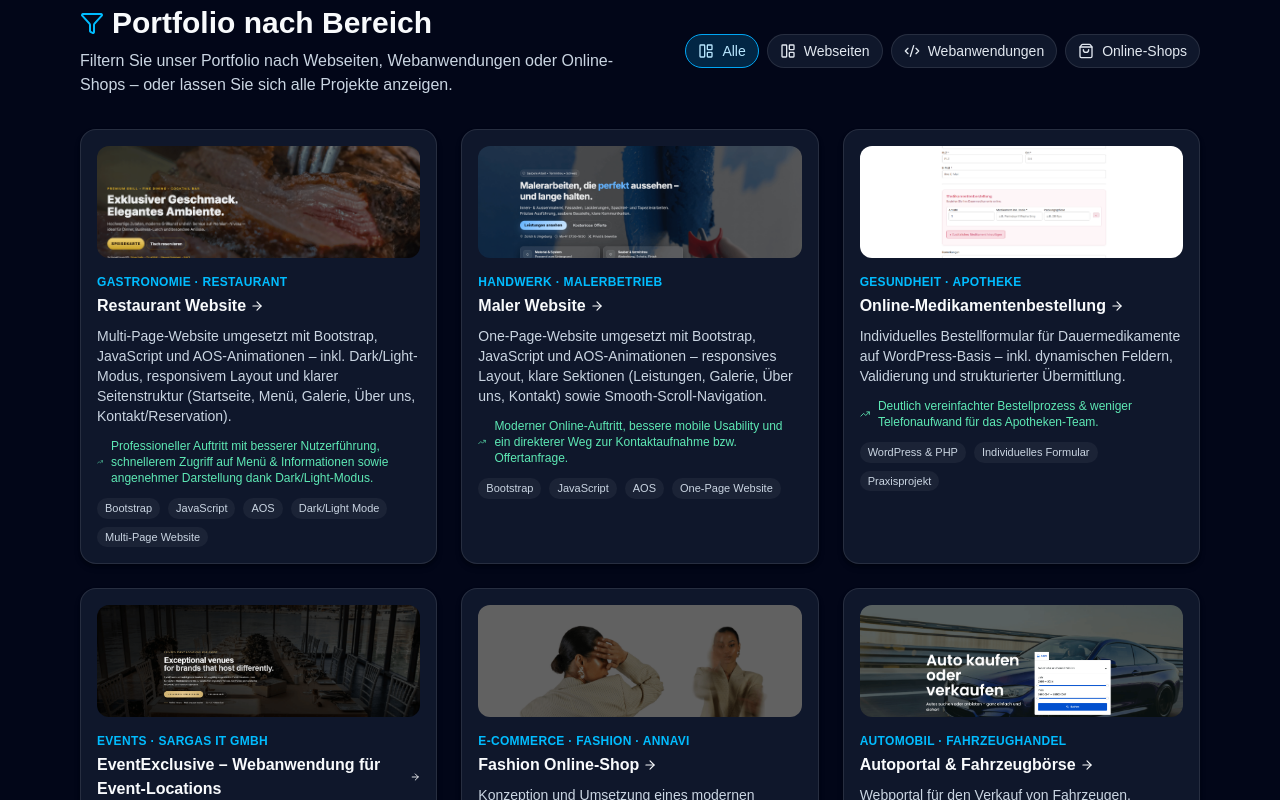
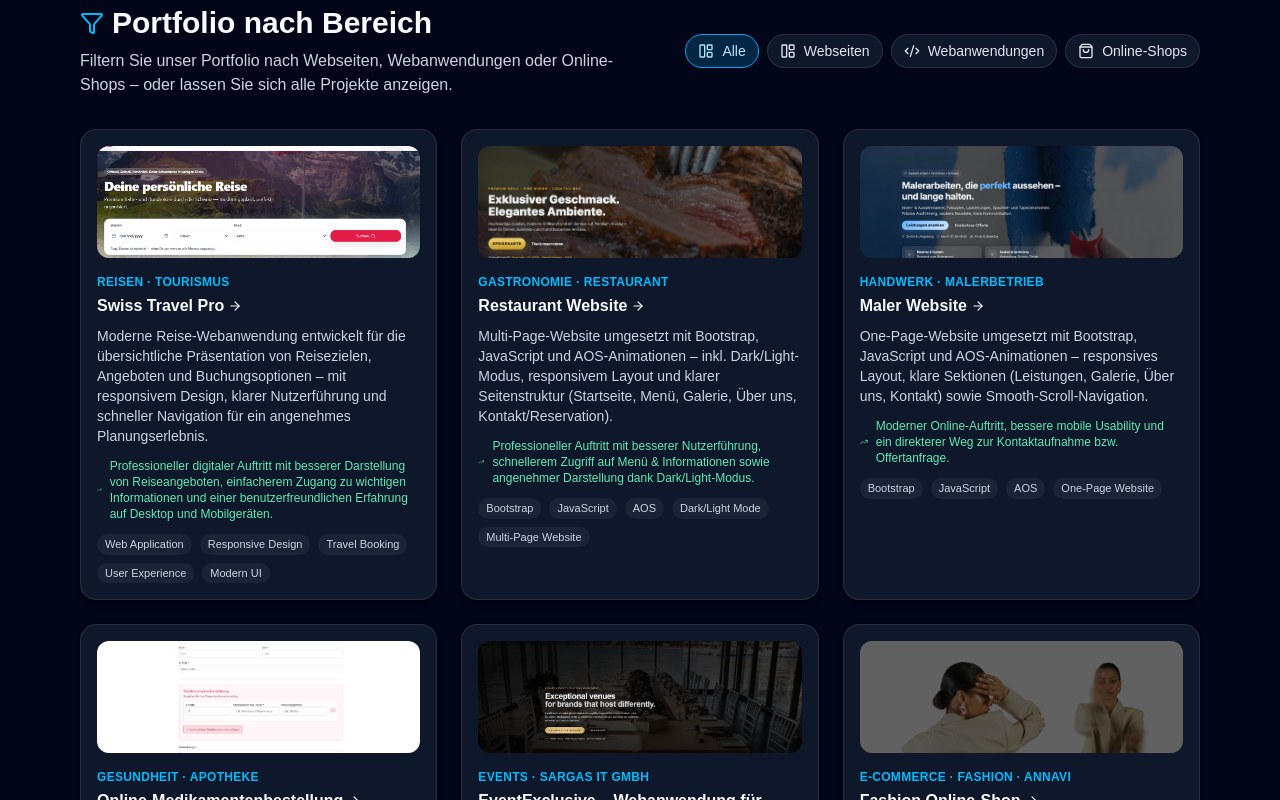
Before and after one commit to miodragpetrovic/sargasweb, a Next.js app: page /portfolio in a window 1280 px wide. Shown: the part 655-1455 px from the top of the page. Built offline with nearby package versions, Linux system fonts and the light colour scheme.

Commit message:
portfolio and updates

```diff
--- a/app/portfolio/PortfolioClient.tsx
+++ b/app/portfolio/PortfolioClient.tsx
@@ -36,7 +36,21 @@ interface Project {
 
 const projects: Project[] = [
   {
-    id: 1,
+  id: 1,
+  title: "Swiss Travel Pro",
+  type: "webapp",
+  industry: "Reisen · Tourismus",
+  summary:
+    "Moderne Reise-Webanwendung entwickelt für die übersichtliche Präsentation von Reisezielen, Angeboten und Buchungsoptionen – mit responsivem Design, klarer Nutzerführung und schneller Navigation für ein angenehmes Planungserlebnis.",
+  result:
+    "Professioneller digitaler Auftritt mit besserer Darstellung von Reiseangeboten, einfacherem Zugang zu wichtigen Informationen und einer benutzerfreundlichen Erfahrung auf Desktop und Mobilgeräten.",
+  tags: ["Web Application", "Responsive Design", "Travel Booking", "User Experience", "Modern UI"],
+  color: "from-sky-400/80 via-cyan-500/60 to-blue-900/90",
+  image: "/img/Swiss-travel-pro.png",
+  url: "https://swiss-travel-pro-2.vercel.app/de",
+},
+  {
+    id: 2,
     title: "Restaurant Website",
     type: "website",
     industry: "Gastronomie · Restaurant",
@@ -50,7 +64,7 @@ const projects: Project[] = [
     url: "https://restaurant.sargasweb.ch/",
   },
   {
-    id: 2,
+    id: 3,
     title: "Maler Website",
     type: "website",
     industry: "Handwerk · Malerbetrieb",
@@ -65,7 +79,7 @@ const projects: Project[] = [
   },
 
   {
-    id: 3,
+    id: 4,
     title: "Online-Medikamentenbestellung",
     type: "webapp",
     industry: "Gesundheit · Apotheke",
@@ -79,7 +93,7 @@ const projects: Project[] = [
     url: "https://medikamenten.facodaqo.cyon.site/",
   },
   {
-    id: 4,
+    id: 5,
     title: "EventExclusive – Webanwendung für Event-Locations",
     type: "webapp",
     industry: "Events · Sargas IT GmbH",
@@ -93,7 +107,7 @@ const projects: Project[] = [
     url: "https://eventexclusive-com.vercel.app/",
   },
   {
-    id: 5,
+    id: 6,
     title: "Fashion Online-Shop",
     type: "shop",
     industry: "E-Commerce · Fashion · ANNAVI",
@@ -106,7 +120,7 @@ const projects: Project[] = [
     url: "https://annavi.fr/",
   },
   {
-  id: 6,
+  id: 7,
   title: "Autoportal & Fahrzeugbörse",
   type: "website",
   industry: "Automobil · Fahrzeughandel",
@@ -121,7 +135,7 @@ const projects: Project[] = [
   },
 
   {
-  id: 7,
+  id: 8,
   title: "Ivan Travel – OnePage Website",
   type: "website",
   industry: "Reise · Tourismus",
@@ -136,7 +150,7 @@ const projects: Project[] = [
 },
 
 {
-  id: 8,
+  id: 9,
   title: "Hausarztpraxis Au-Wädenswil – Praxiswebsite",
   type: "website",
   industry: "Gesundheit · Hausarztpraxis",
@@ -157,7 +171,7 @@ const projects: Project[] = [
 },
 
 {
-  id: 9,
+  id: 10,
   title: "Arztpraxis Dr. Lazić – Praxiswebsite",
   type: "website",
   industry: "Gesundheit · Arztpraxis",
@@ -178,7 +192,7 @@ const projects: Project[] = [
 },
 
 {
-  id: 10,
+  id: 11,
   title: "Vito Automobile GmbH – Autoankauf & Fahrzeugverkauf",
   type: "website",
   industry: "Automobil · Autoankauf & Verkauf",
@@ -199,7 +213,7 @@ const projects: Project[] = [
 },
 
 {
-  id: 11,
+  id: 12,
   title: "Fahrschule Stambo – Website für Fahrschule",
   type: "website",
   industry: "Ausbildung · Fahrschule",
```
Also changed, not shown: package.json (+11 -11 lines), public/img/Swiss-travel-pro.png (added), 1 other file (tests, documents, lock files or other folders).
